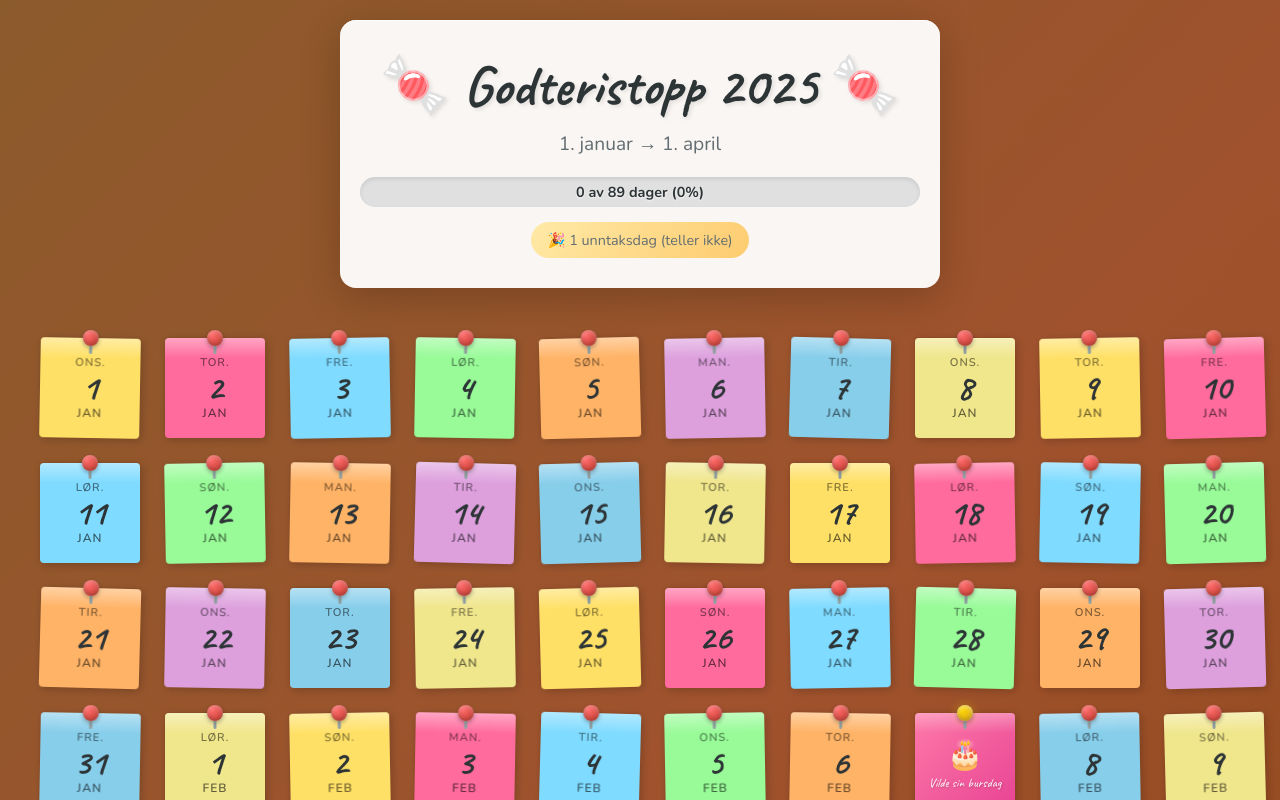
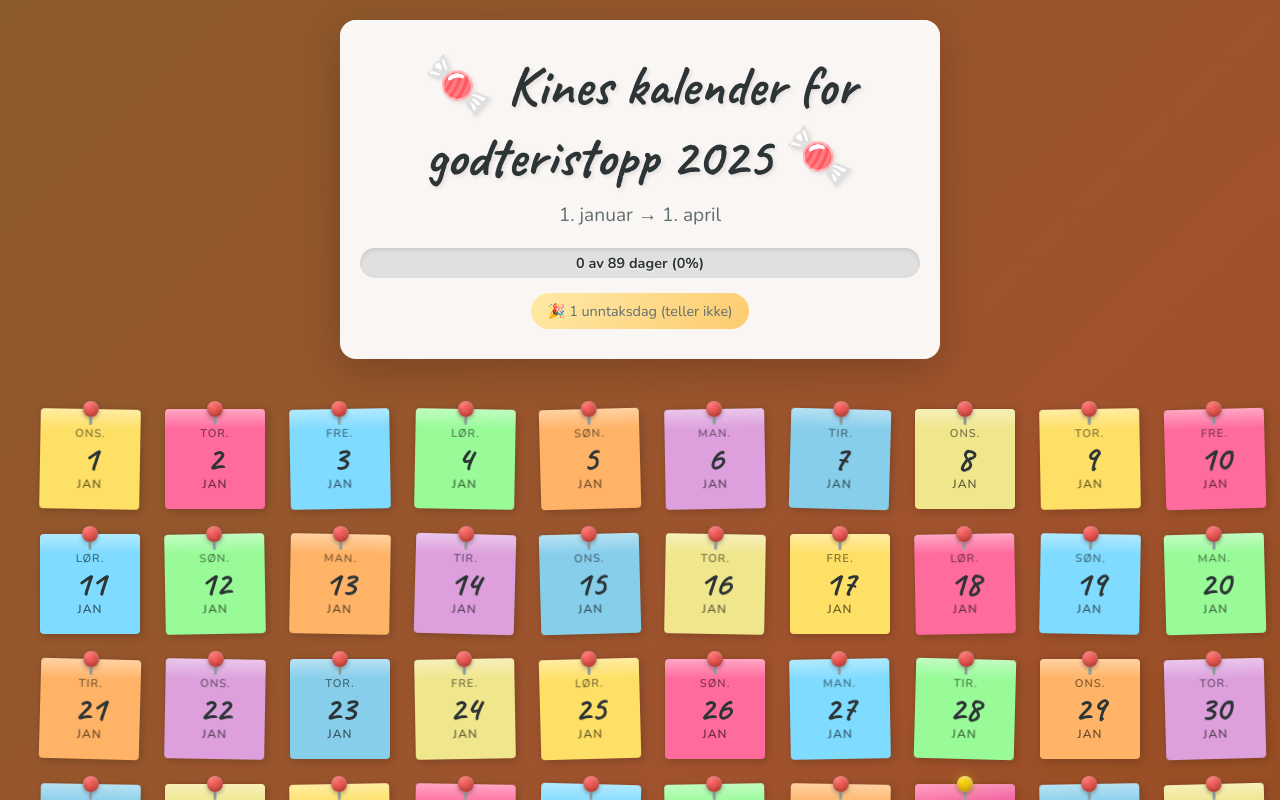
Before and after one commit to elisabethmedlien/godteristopp, a React (Create React App) app: page / in a window 1280 px wide. Shown: the top 800 px of the page. Built offline with nearby package versions, Linux system fonts and the light colour scheme.

Commit message:
customize for friend

```diff
--- a/src/App.tsx
+++ b/src/App.tsx
@@ -172,7 +172,7 @@ function App() {
   return (
     <div className="app">
       <header className="header">
-        <h1>🍬 Godteristopp 2025 🍬</h1>
+        <h1>🍬 Kines kalender for godteristopp 2025 🍬</h1>
         <p className="subtitle">1. januar → 1. april</p>
         <div className="progress-container">
           <div
```
